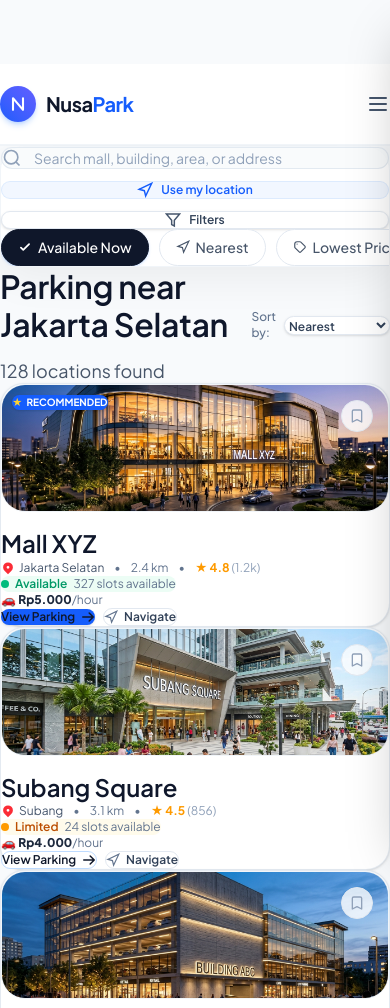
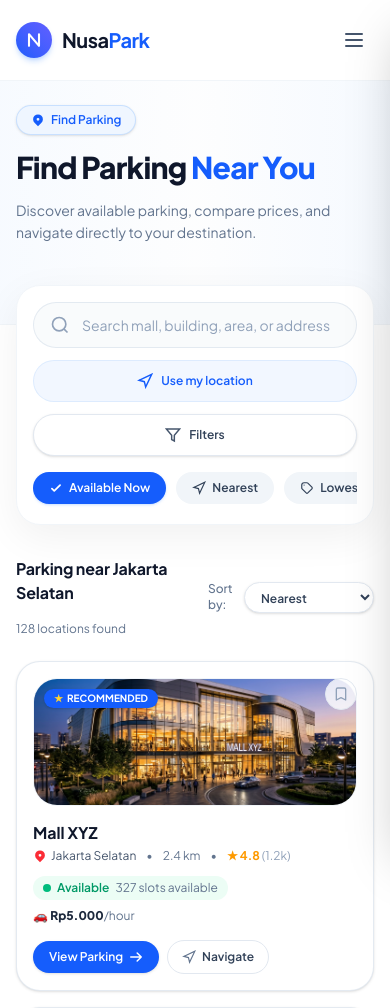
Before and after one commit to SukemaruMomo666/parkir_web, a Laravel app: page /search in a window 390 px wide. Shown: the top 1008 px of the page. Run offline with Laravel 12, Linux system fonts and the light colour scheme; style sheets or scripts are compiled from the project's sources; some libraries are stand-ins or nearby versions.

Commit message:
Fix map tile provider to free OpenStreetMap and fix search page layout

```diff
--- a/resources/views/components/parking-discovery.blade.php
+++ b/resources/views/components/parking-discovery.blade.php
@@ -339,7 +339,7 @@
         <!-- RIGHT: INTERACTIVE MAP WITH FLOATING POPUP -->
         <div class="w-full lg:w-[52%] xl:w-[54%] rounded-3xl overflow-hidden shadow-lg border border-slate-200 relative min-h-[580px] lg:min-h-[640px] sticky top-28 bg-slate-100">
             <!-- Leaflet Map Container -->
-            <div id="interactiveMap" class="w-full h-full min-h-[580px] lg:min-h-[640px] z-10"></div>
+            <div id="interactiveMap" class="w-full h-full z-10" style="height: 640px; min-height: 580px; width: 100%;"></div>
 
             <!-- Map Controls (Zoom In/Out, Target) -->
             <div class="absolute bottom-6 right-6 flex flex-col gap-2 z-20">
@@ -544,12 +544,19 @@
             zoom: 14
         });
 
-        // CartoDB Positron Tiles (High aesthetics modern pastel map)
-        L.tileLayer('https://{s}.basemaps.cartocdn.com/rastertiles/voyager/{z}/{x}/{y}{r}.png', {
-            attribution: '&copy; OpenStreetMap contributors &copy; CARTO',
-            maxZoom: 19,
-            subdomains: 'abcd'
+        // OpenStreetMap Free Clean Tiles (No API key required, zero watermark, 100% free)
+        L.tileLayer('https://tile.openstreetmap.org/{z}/{x}/{y}.png', {
+            attribution: '&copy; <a href="https://www.openstreetmap.org/copyright">OpenStreetMap</a> contributors',
+            maxZoom: 19
         }).addTo(map);
+
+        // Force Leaflet to recalculate container dimensions immediately
+        setTimeout(() => {
+            map.invalidateSize();
+        }, 150);
+        window.addEventListener('resize', () => {
+            map.invalidateSize();
+        });
 
         // Custom Marker Pin Generator
         function createCustomPin(item, isActive = false) {
--- a/resources/views/search.blade.php
+++ b/resources/views/search.blade.php
@@ -1,19 +1,23 @@
 <!DOCTYPE html>
-<html lang="id">
+<html lang="id" class="scroll-smooth">
 <head>
     <meta charset="UTF-8">
-    <meta name="viewport" content="width=device-width, initial-scale=1.0, maximum-scale=1.0, user-scalable=no">
-    <title>Find Parking - NusaPark</title>
-    <link rel="stylesheet" href="{{ asset('css/style.css') }}">
-    <link rel="stylesheet" href="{{ asset('css/search.css') }}">
+    <meta name="viewport" content="width=device-width, initial-scale=1.0">
+    <title>Find Parking Near You - NusaPark</title>
+    <meta name="description" content="Discover available parking, compare prices, and navigate directly to your destination across Indonesia.">
+    <link rel="preconnect" href="https://fonts.googleapis.com">
+    <link rel="preconnect" href="https://fonts.gstatic.com" crossorigin>
+    <link href="https://fonts.googleapis.com/css2?family=Plus+Jakarta+Sans:wght@400;500;600;700;800&family=Inter:wght@400;500;600;700&display=swap" rel="stylesheet">
     @vite(['resources/css/app.css', 'resources/js/app.js'])
 </head>
-<body class="search-layout-body">
-    <!-- PUBLIC NAVBAR (Reused from Page 01) -->
+<body class="bg-white text-slate-800 font-sans antialiased selection:bg-blue-600 selection:text-white min-h-screen flex flex-col">
+    <!-- NAVBAR -->
     <x-navbar active="search" />
 
-    <!-- SHARED DISCOVERY COMPONENT (PUBLIC) -->
-    <x-parking-discovery :isAuthenticated="false" />
+    <!-- MAIN DISCOVERY CONTENT -->
+    <div class="flex-1 w-full">
+        <x-parking-discovery :isAuthenticated="false" />
+    </div>
 
     <!-- FOOTER -->
     <x-footer />
```
Also changed, not shown: 3 other files.
